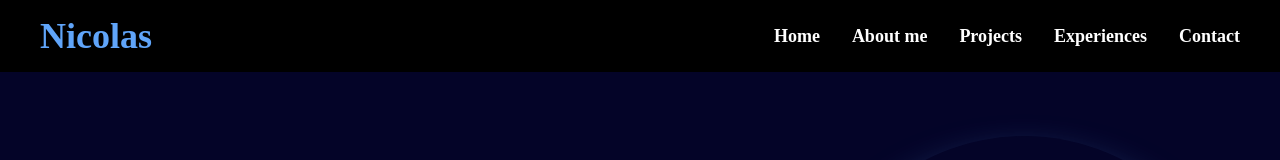
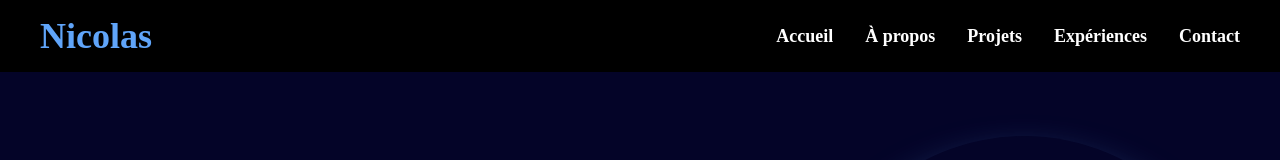
Before and after one commit to elnicolas-787/portfolio, a React (Create React App) app: page / in a window 1280 px wide. Shown: the top 160 px of the page. Built offline with nearby package versions, Linux system fonts and the light colour scheme.

Commit message:
Update Header.jsx

```diff
--- a/src/components/Header.jsx
+++ b/src/components/Header.jsx
@@ -4,10 +4,10 @@ import { XMarkIcon, Bars3BottomRightIcon } from "@heroicons/react/24/solid";
 
 function Header() {
   const links = [
-    { id: 1, name: "Home", link: "home" },
-    { id: 2, name: "About me", link: "about" },
-    { id: 3, name: "Projects", link: "project" },
-    { id: 3, name: "Experiences", link: "experience" },
+    { id: 1, name: "Accueil", link: "home" },
+    { id: 2, name: "À propos", link: "about" },
+    { id: 3, name: "Projets", link: "project" },
+    { id: 3, name: "Expériences", link: "experience" },
     { id: 4, name: "Contact", link: "contact" },
   ];
 
```
